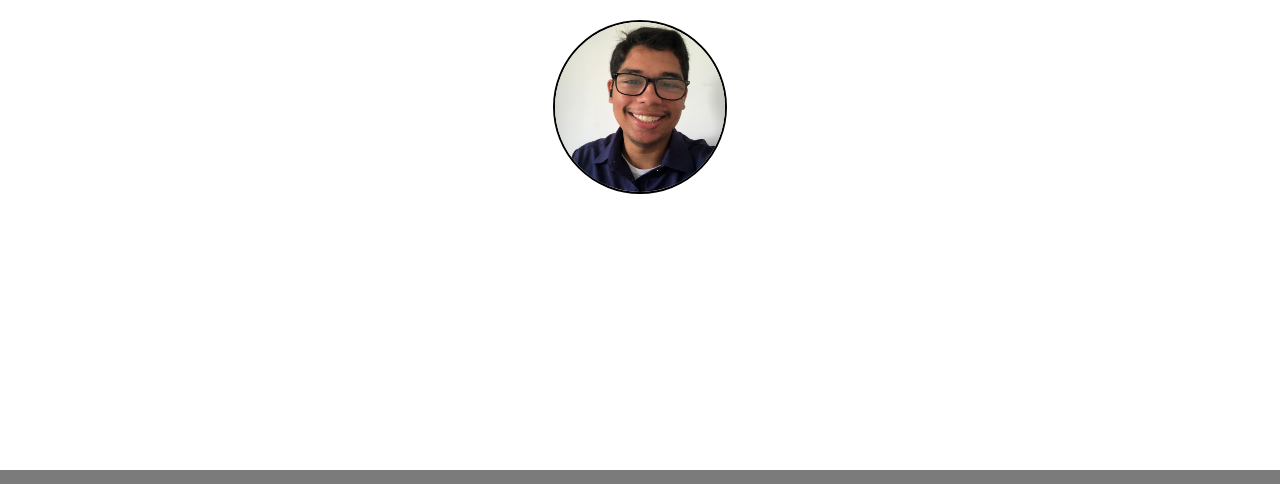
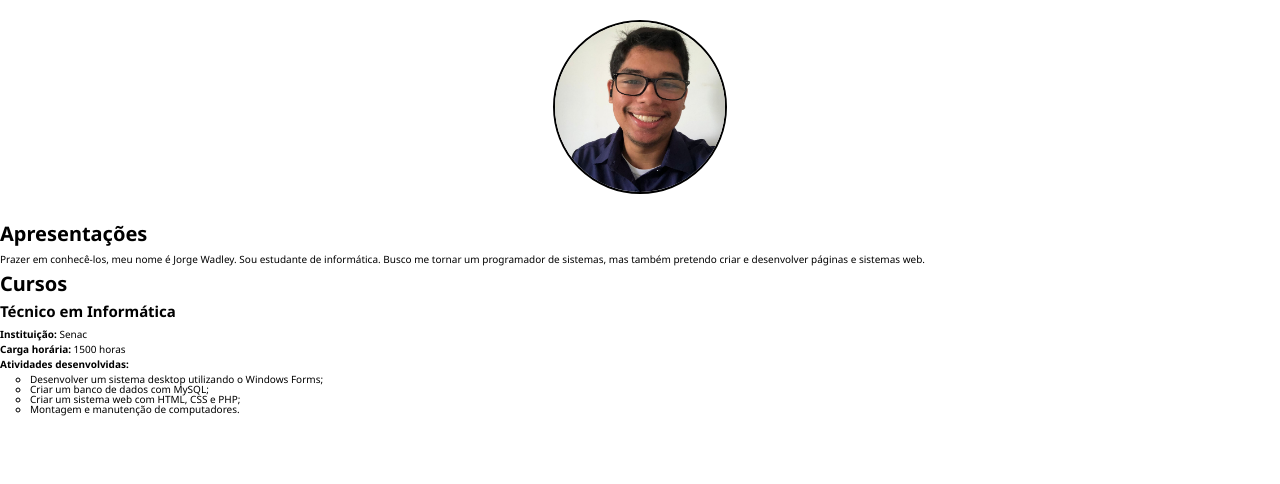
Before and after one commit to KuroJW/port, a plain HTML site: page index.html in a window 1280 px wide. Shown: the part 202-686 px from the top of the page. Drawn offline with Linux system fonts and the light colour scheme.

Commit message:
Add files via upload

```diff
--- a/index.html
+++ b/index.html
@@ -17,16 +17,33 @@
         </div>
 
     </header>
-    <div class="container">
-        <p class="titulo">
-            <span class="s1">Console</span><span class="s2">.</span><span class="s3">log</span><span class="s4">(</span><span class="s5">"Meu Portfólio"</span><span class="s4">)</span><span class="s2">;</span>
-        </p>
-    </div>
+    <section>
 
+        <div class="container">
+            <h1 class="titulo">
+                <span class="s1">Console</span><span class="s2">.</span><span class="s3">log</span><span class="s4">(</span><span class="s5">"Meu Portfólio"</span><span class="s4">)</span><span class="s2">;</span>
+            </h1>
+        </div>
 
-    <div class="foto">
-        <img class="eu" src="JorgeW.jpg">
-    </div>
+        <div class="foto">
+            <img class="eu" src="JorgeW.jpg">
+        </div>
+
+        <h2 class="h2">Apresentações</h2>
+        <p>Prazer em conhecê-los, meu nome é Jorge Wadley. Sou estudante de informática. Busco me tornar um programador de sistemas, mas também pretendo criar e desenvolver páginas e sistemas web.</p>
+        <h2 class="h2">Cursos</h2>
+        <h3 class="h3">Técnico em Informática</h3>
+        <p><strong class="st">Instituição: </strong>Senac</p>
+        <p><strong class="st">Carga horária: </strong>1500 horas</p>
+        <p><strong class="st">Atividades desenvolvidas: </strong></p>
+        <ul>
+            <li>Desenvolver um sistema desktop utilizando o Windows Forms;</li>
+            <li>Criar um banco de dados com MySQL;</li>
+            <li>Criar um sistema web com HTML, CSS e PHP;</li>
+            <li>Montagem e manutenção de computadores.</li>
+        </ul>
+
+    </section>
 
     <footer class="footer">
         <div class="container-sns">
--- a/styles.css
+++ b/styles.css
@@ -5,12 +5,14 @@
     --bg-hd: #010409;
     --bg-color: #0d1117;
     --bg-footer: #7c7b7b;
+    --fonte-principal: "Noto Sans", system-ui;
 }
 
 
 .Background-color
 {
     background-color: var(--bg-color);
+    color: white;
 }
 
 .container-hd
@@ -65,7 +67,7 @@
 
 .titulo
 {
-    font-size: 25px;
+    font-size: 30px;
     font-weight: 700;
 }
 
@@ -114,6 +116,42 @@
     height: 29px;
 }
 
+p
+{
+    font-size: 20px;
+    font-family: var(--fonte-principal);
+    font-weight: 400;
+    margin-top: 10px;
+}
+
+ul
+{
+    font-size: 20px;
+    font-weight: 400;
+    margin-top: 10px;
+    list-style-type: circle;
+    margin-left: 30px;
+}
+
+.h2
+{
+    font-weight: bold;
+    font-size: 35px;
+    margin: 20px 0px;
+}
+
+.h3
+{
+    font-weight: bold;
+    font-size: 25px;
+    margin-bottom: 10px;
+}
+
+.st
+{
+    font-weight: 700;
+}
+
 .footer
 {
     background-color: var(--bg-footer);
@@ -129,7 +167,36 @@
         font-weight: 400;
         font-size: 15px;
     }
+    .h2
+    {
+        font-weight: bold;
+        font-size: 20px;
+        margin: 10px 0px;
+    }
 
+    .h3
+    {
+        font-weight: bold;
+        font-size: 15px;
+        margin-bottom: 10px;
+    }
+
+    p
+    {
+        font-size: 10px;
+        font-family: var(--fonte-principal);
+        font-weight: 400;
+        margin-top: 5px;
+    }
+
+    ul
+    {
+        font-size: 10px;
+        font-weight: 400;
+        margin-top: 5px;
+        list-style-type: circle;
+        margin-left: 30px;
+    }
     .container
     {
         margin: 10px 10px;
@@ -196,6 +263,36 @@
         font-size: 14px;
     }
 
+    p
+    {
+        font-size: 20px;
+        font-weight: 400;
+        margin-top: 10px;
+    }
+
+    ul
+    {
+        font-size: 20px;
+        font-weight: 400;
+        margin-top: 10px;
+        list-style-type: circle;
+        margin-left: 30px;
+    }
+
+    .h2
+    {
+        font-weight: bold;
+        font-size: 35px;
+        margin: 20px 0px;
+    }
+
+    .h3
+    {
+        font-weight: bold;
+        font-size: 25px;
+        margin-bottom: 10px;
+    }
+
     .container
     {
         margin: 10px 750px;
```
